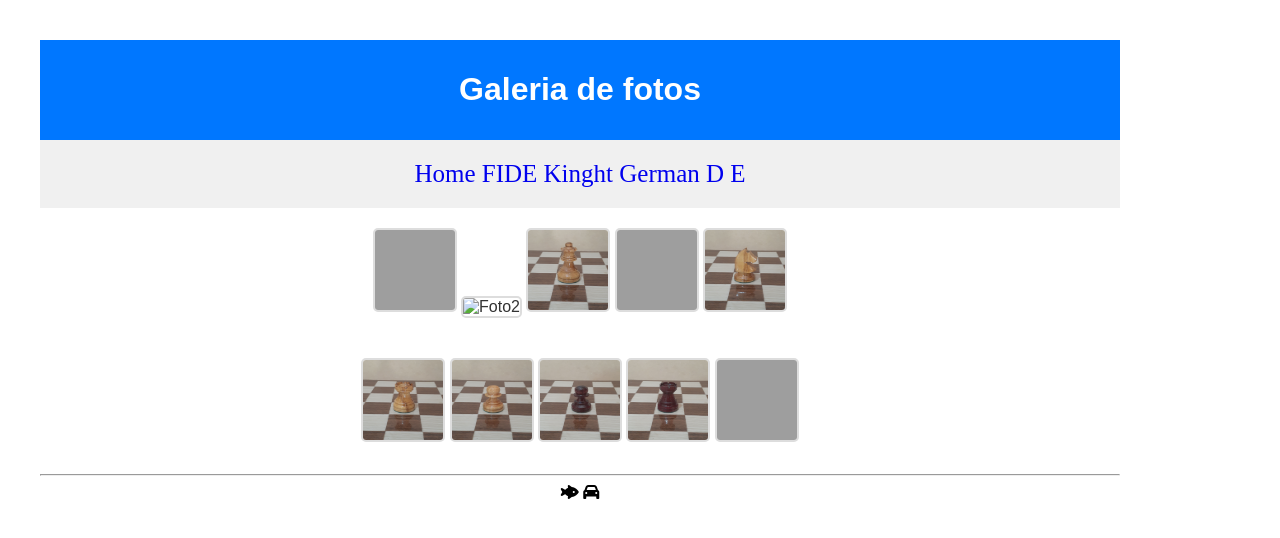
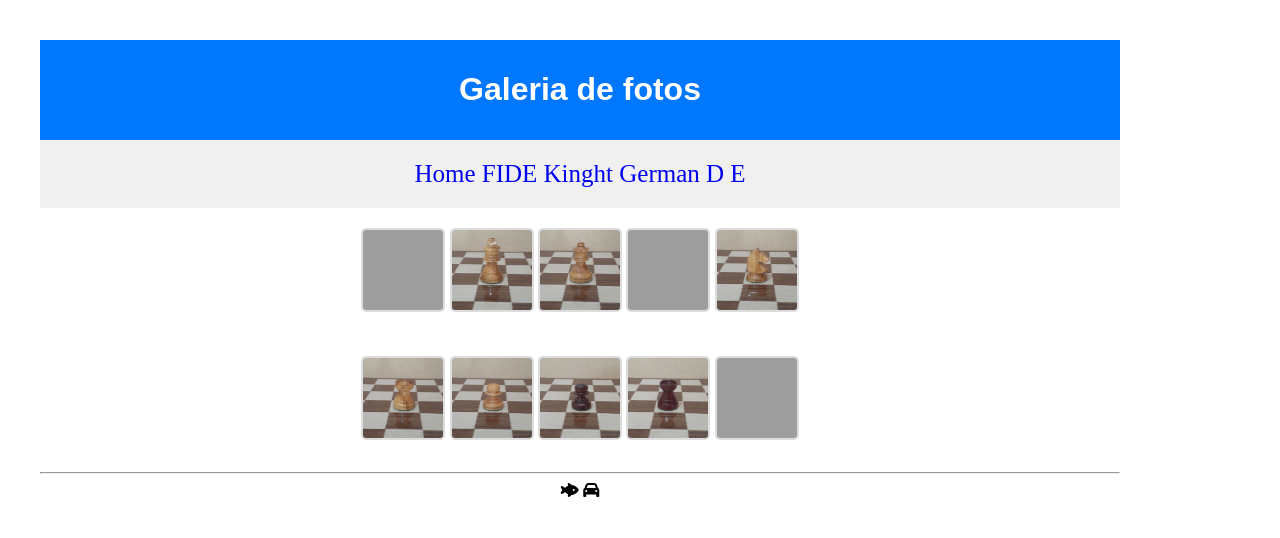
Before and after one commit to Infovillela/git, a plain HTML site: page index.html in a window 1280 px wide. Drawn offline with Linux system fonts and the light colour scheme; grey boxes are pictures that could not be loaded; files whose address does not match are found by name.

Commit message:
Update index.html

```diff
--- a/index.html
+++ b/index.html
@@ -23,7 +23,7 @@
 
         <section class="galeria">
             <img src="Imagens/foto1.jpg" alt="Foto1" onclick="openPopup('Imagens/foto1.jpg')">
-            <img src="Imagens/foto (2).jpg" alt="Foto2" onclick="openPopup('Imagens/foto (2).jpg')">
+            <img src="foto (2).jpg" alt="Foto2" onclick="openPopup('foto (2).jpg')">
             <img src="Imagens/foto (3).jpg" alt="Foto3" onclick="openPopup('Imagens/foto (3).jpg')">
             <img src="Imagens/foto (4).jpg" alt="Foto4" onclick="openPopup('Imagens/foto (4).jpg')">
             <img src="Imagens/foto (5).jpg" alt="Foto5" onclick="openPopup('Imagens/foto (5).jpg')">
```
